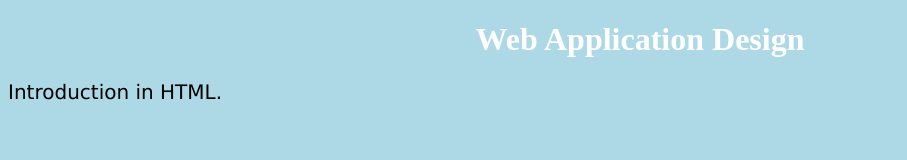
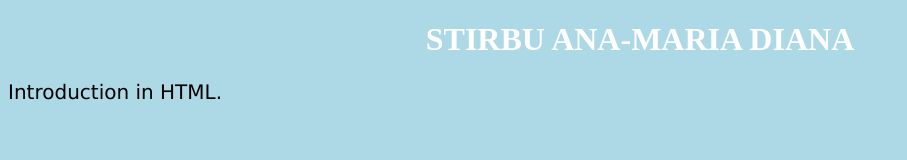
Before and after one commit to StirbuStefan/web_site, a plain HTML site: page index.html in a window 1280 px wide. Shown: the whole page, without its empty margins (0-907 px from the left). Drawn offline with Linux system fonts and the light colour scheme.

Commit message:
Update index.html

```diff
--- a/index.html
+++ b/index.html
@@ -6,7 +6,7 @@
     </head>
     <body>
 
-    <h1>Web Application Design</h1>
+    <h1>STIRBU ANA-MARIA DIANA</h1>
 
     <p>Introduction in HTML.</p>
 
```
